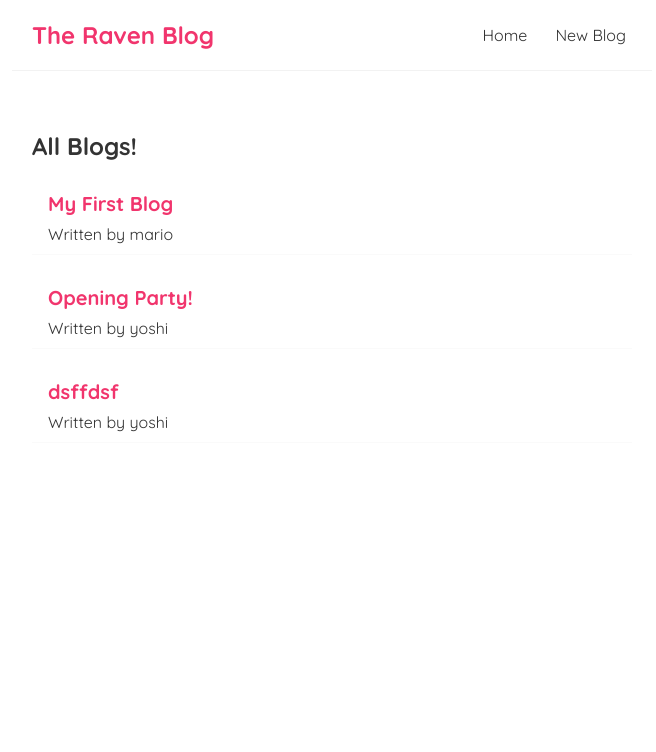
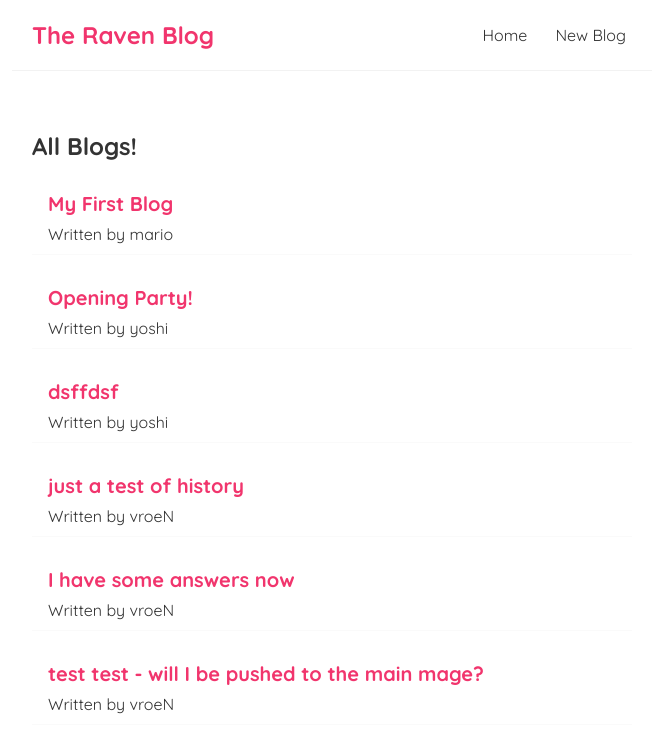
Before and after one commit to vroeN2/full-react-tutorial, a React (Create React App) app in the folder raven-blog/: page / in a window 1280 px wide. Shown: the top 752 px of the page, without its empty margins (308-964 px from the left). Built offline with nearby package versions, Linux system fonts and the light colour scheme; data requests are answered from the project's data file.

Commit message:
lesson 30 final files
create programmatic redirection

```diff
--- a/raven-blog/data/db.json
+++ b/raven-blog/data/db.json
@@ -17,6 +17,24 @@
       "body": "dsdfdsf",
       "author": "yoshi",
       "id": 3
+    },
+    {
+      "title": "just a test of history",
+      "body": "as mentioned in the title - just a test. However, since I'm already here, I can also check something else - which in this case is a behaviour of this text area. It seems it just scrolls the text in this quite small box. It is unacceptable! I should fix that immediately! It should at least be bigger, and the perfect solution would be stretching after user populate the data. \nFor now - bigger box.\n\nThank you for your attention.\n\n\np.s. i'm curious how extra empty lines will work.",
+      "author": "vroeN",
+      "id": 4
+    },
+    {
+      "title": "I have some answers now",
+      "body": "Now I know how does the textarea behave - and I'm not pleased with the results. I should fix that right now. But what makes me feel worse is the extra enter behaviour. It just disappear completely!\n\n\nIt doesn't matter how many 'enters' I will put here, they are all gone after the post is created! Outrageous.",
+      "author": "vroeN",
+      "id": 5
+    },
+    {
+      "title": "test test - will I be pushed to the main mage?",
+      "body": "Let's see.",
+      "author": "vroeN",
+      "id": 6
     }
   ]
 }
--- a/raven-blog/src/Create.js
+++ b/raven-blog/src/Create.js
@@ -1,4 +1,5 @@
 import { useState } from "react";
+import { useHistory } from "react-router-dom";
 
 const Create = () => {
     const [title, setTitle] = useState('');
@@ -6,6 +7,8 @@ const Create = () => {
     const [author, setAuthor] = useState('mario');
     // Create loading message while our blog is being send to the db
     const [isPending, setIsPending] = useState(false);
+    // it would be awesome to be able to use browser arrows to go back and forth between already selected posts. Here it begins.
+    const history = useHistory();
 
     // function to prevent auto refresh form on submit. It also creates a new blog entry that will be added to the blog db
     const handleSubmit = e => {
@@ -22,6 +25,10 @@ const Create = () => {
         }).then(() => {
             console.log('new blog added');
             setIsPending(false);
+            // as expected, this functions sends user one page before - to the place they visited right before they decided to create a new blog
+            // history.go(-1);
+            // but it is disabled now. The thing is - we want to push user to the main page after they create new entry.
+            history.push('/');
         })
     }
 
@@ -50,6 +57,7 @@ const Create = () => {
                 >
                     <option value="mario">mario</option>
                     <option value="yoshi">yoshi</option>
+                    <option value="vroeN">vroeN</option>
                 </select>
                 { !isPending && <button>Add blog</button> }
                 { isPending && <button disabled>Adding blog...</button> }
```
